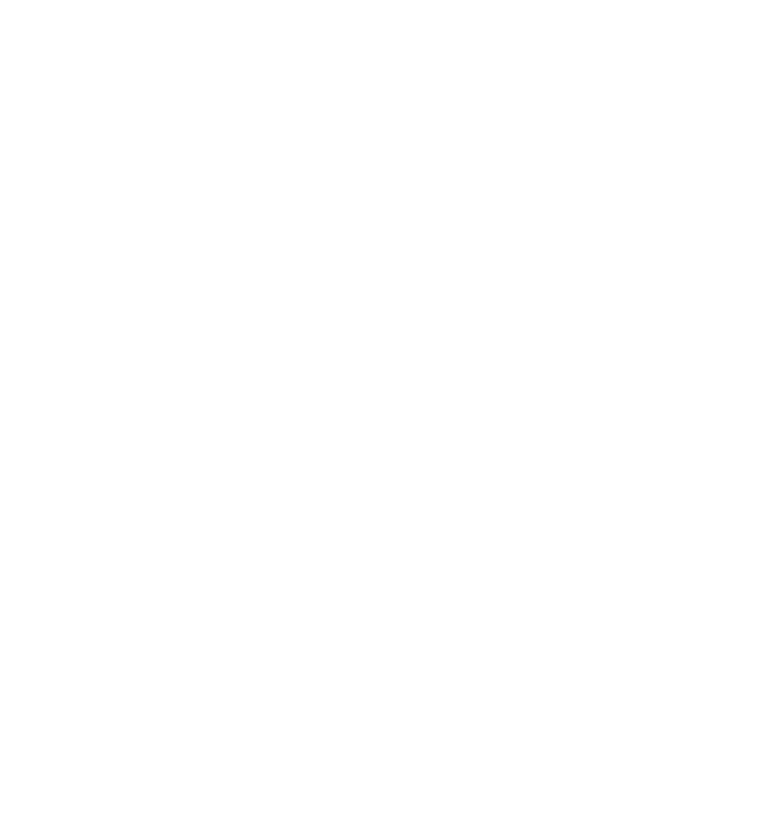
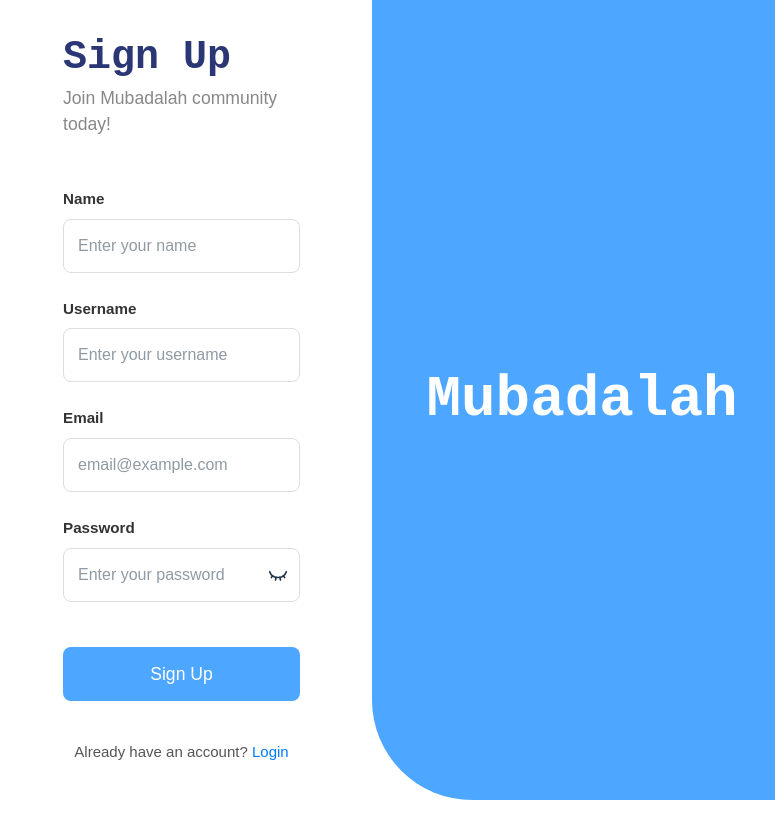
Before and after one commit to sharksandcats/Mubadalah-client, a React (Vite) app: page /signup in a window 1280 px wide. Before the commit this address had no page. Shown: the whole page, without its empty margins (505-1280 px from the left). Built offline with nearby package versions, Linux system fonts and the light colour scheme; a web font is replaced by a local one.

Commit message:
feat: signup page added

```diff
--- a/src/App.jsx
+++ b/src/App.jsx
@@ -8,6 +8,7 @@ import './css/App.css'
 import Profile from './Pages/Profile';
 import EditProfile from './Pages/EditProfile';
 import Login from './Pages/Login';
+import Signup from './Pages/Signup';
 
 function App() {
 
@@ -69,6 +70,7 @@ function App() {
           <Route path="/profile/:user" element={<Profile/>}/>
           <Route path="/edit-profile" element={<EditProfile/>}/>
           <Route path='/login' element={<Login />}/>
+          <Route path='/signup' element={<Signup />}/>
         </Routes>
       </main>
     </div>
--- /dev/null
+++ b/src/Pages/Signup.jsx
@@ -0,0 +1,112 @@
+import { useState } from 'react';
+import { Eye, EyeClosed } from 'lucide-react';
+import { Link } from 'react-router-dom';
+
+import '../css/Login.css';
+
+const Signup = () =>{
+
+    const [formData, setFormData] = useState({
+        name: "",
+        username: "",
+        email: "",
+        password: "",
+    })
+
+    const [showPassword, setShowPassword] = useState(false)
+
+    const handleChange = (e) =>{
+        setFormData({
+            ...formData,
+            [e.target.name]: e.target.value,
+        })
+    }
+
+    const handleSubmit = (e) =>{
+        e.preventDefault()
+        console.log("Signup data: ", formData);
+    }
+
+    return(
+        <div className='login-container'>
+            <div className='login-left'>
+                <h1 className='welcome-text'> Sign Up </h1>
+                <p className='subtitle'>Join Mubadalah community today!</p>
+
+                <form className='login-form' onSubmit={handleSubmit}>
+
+                    <div className='form-group'>
+                        <label>Name</label>
+                        <input
+                            type='text'
+                            name='name'
+                            value={formData.name}
+                            onChange={handleChange}
+                            placeholder='Enter your name'
+                            required
+                        />
+                    </div>
+
+                    <div className='form-group'>
+                        <label>Username</label>
+                        <input
+                            type='text'
+                            name='username'
+                            value={formData.username}
+                            onChange={handleChange}
+                            placeholder='Enter your username'
+                            required
+                        />
+                    </div>
+
+                    <div className='form-group'>
+                        <label>Email</label>
+                        <input
+                            type='email'
+                            name='email'
+                            value={formData.email}
+                            onChange={handleChange}
+                            placeholder='email@example.com'
+                            required
+                        />
+                    </div>
+
+                    <div className='form-group'>
+                        <label> Password </label>
+                        <div className='password-wrapper'>
+                            <input
+                                type={showPassword ? 'text' : 'password'}
+                                name='password'
+                                value={formData.password}
+                                onChange={handleChange}
+                                placeholder='Enter your password'
+                                required
+                            />
+                            <span
+                                className='toggle-password'
+                                onClick={() => setShowPassword(!showPassword)}
+                            >
+                                {showPassword ? <Eye size={20}/> : <EyeClosed size={20}/>}
+                            </span>
+                        </div>
+                    </div>
+
+                    <button type='submit' className='login-btn'>
+                        Sign Up
+                    </button>
+
+                    <p className="signup-link">
+                        Already have an account? <Link to="/login"> Login </Link>
+                    </p>
+
+                </form>
+            </div>
+
+            <div className='login-right'>
+                <h1> Mubadalah </h1>
+            </div>
+        </div>
+    )
+}
+
+export default Signup;
```
